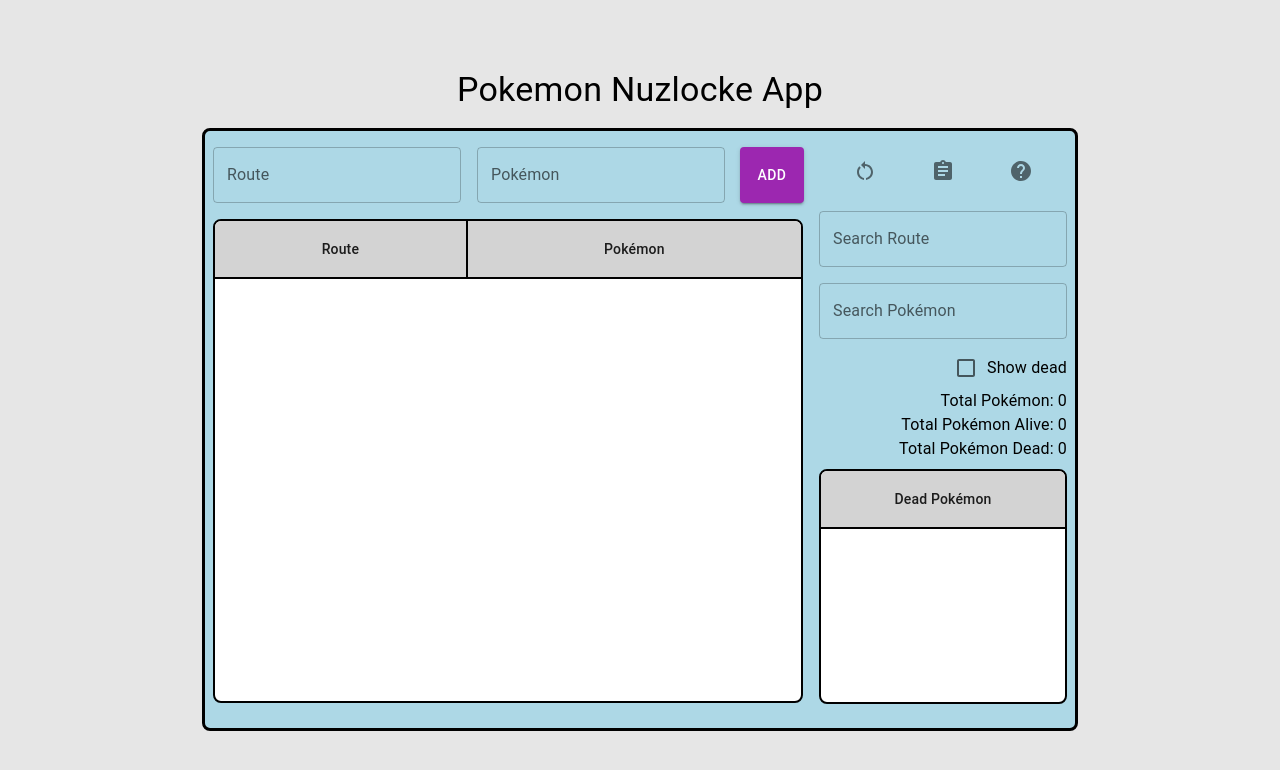
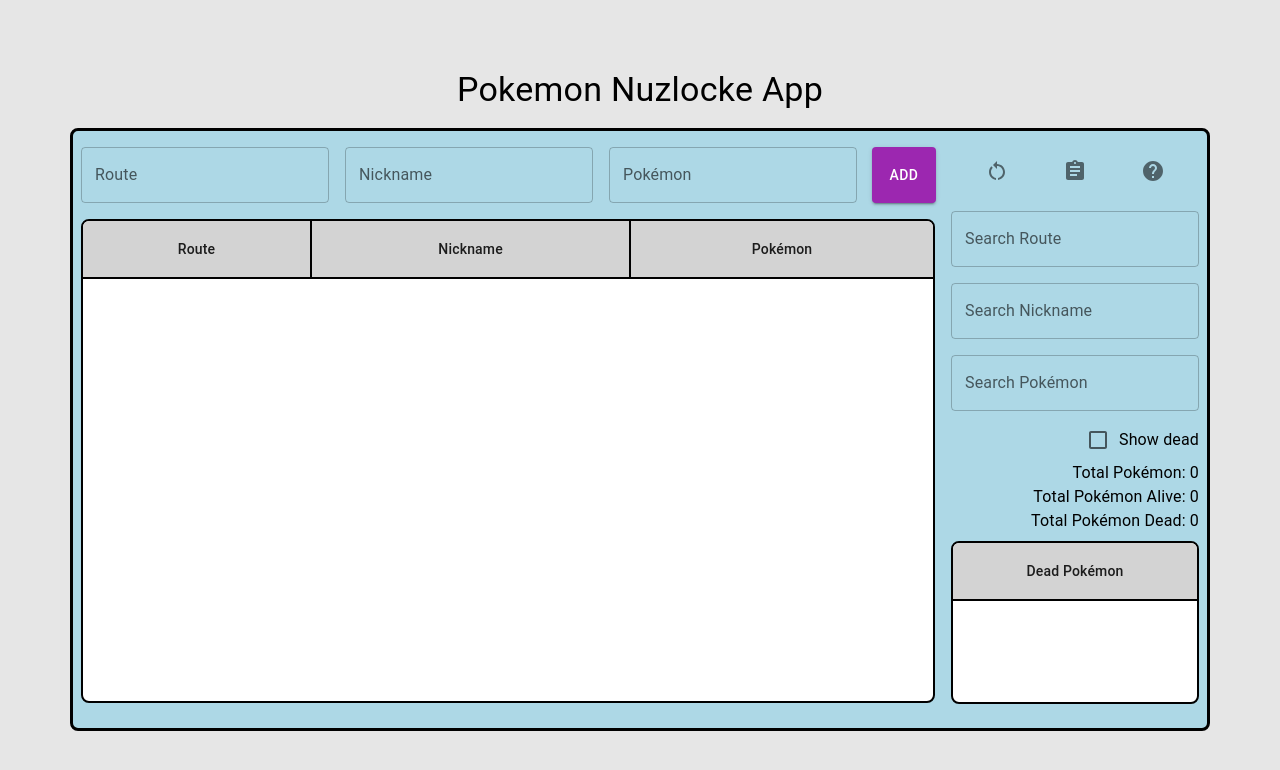
Before and after one commit to nraynes/nuzlocke-app, a React (Create React App) app: page / in a window 1280 px wide. Shown: the top 770 px of the page. Built offline with nearby package versions, Linux system fonts and the light colour scheme.

Commit message:
added nickname field

```diff
--- a/src/NuzlockeTracker.jsx
+++ b/src/NuzlockeTracker.jsx
@@ -37,11 +37,14 @@
   const deadPokemon = ([...cookieData].filter((item) => {if (item.dead) return item}))
   const [editing, setEditing] = useState(null);
   const routeRef = useRef();
+  const nicknameRef = useRef();
   const pokemonRef = useRef();
   const routeSearchRef = useRef();
+  const nicknameSearchRef = useRef();
   const pokemonSearchRef = useRef();
   const showDeadRef = useRef();
   const routeEditRef = useRef();
+  const nicknameEditRef = useRef();
   const pokemonEditRef = useRef();
   const expiration = addTime({ days: 30 })
 
@@ -72,19 +75,22 @@
 
   const headers = [
     'Route',
+    'Nickname',
     'Pokémon',
   ];
 
-  const addRow = (route, pokemon) => {
+  const addRow = (route, nickname, pokemon) => {
     const newData = [...data];
     newData.push({
       index: data[data.length-1] ? data[data.length-1].index + 1 : 0,
       dead: false,
       route,
       pokemon,
+      nickname,
     })
     routeRef.current.value = '';
     pokemonRef.current.value = '';
+    nicknameRef.current.value = '';
     setCookie(cookieName, newData, expiration);
     setData(newData);
   }
@@ -113,13 +119,16 @@
     if (theData) {
       const newData = theData.filter((item) => {
         const itemRoute = (item.route).toLowerCase();
+        const itemNickname = (item.nickname).toLowerCase();
         const itemPokemon = (item.pokemon).toLowerCase();
         const routeVal = (routeSearchRef.current.value).toLowerCase();
+        const nicknameVal = (nicknameSearchRef.current.value).toLowerCase();
         const pokemonVal = (pokemonSearchRef.current.value).toLowerCase();
         const matchedRoute = !routeVal || (routeVal && itemRoute.match(routeVal))
+        const matchedNickname = !nicknameVal || (nicknameVal && itemNickname.match(nicknameVal))
         const matchedPokemon = !pokemonVal || (pokemonVal && itemPokemon.match(pokemonVal))
-        const nothingTyped = !routeVal && !pokemonVal;
-        if ((matchedRoute && matchedPokemon) || nothingTyped) {
+        const nothingTyped = !routeVal && !nicknameVal && !pokemonVal;
+        if ((matchedRoute && matchedPokemon && matchedNickname) || nothingTyped) {
           if (!showDeadRef.current.checked || (showDeadRef.current.checked && item.dead)) {
             return item;
           }
@@ -131,6 +140,7 @@
 
   const editRow = (row) => {
     const newRoute = routeEditRef.current && routeEditRef.current.value;
+    const newNickname = nicknameEditRef.current && nicknameEditRef.current.value;
     const newPokemon = pokemonEditRef.current && pokemonEditRef.current.value;
     const newData = cookieData.map((item) => {
       if (item.index === row.index) {
@@ -139,6 +149,7 @@
           dead: row.dead,
           route: newRoute ? newRoute : item.route,
           pokemon: newPokemon ? newPokemon : item.pokemon,
+          nickname: newNickname ? newNickname : item.nickname,
         }
       }
       return item;
@@ -210,8 +221,9 @@
           }}
         >
           <TextField sx={{ mx: '0.5em', width: '100%' }} inputRef={routeRef} label="Route" />
+          <TextField sx={{ mx: '0.5em', width: '100%' }} inputRef={nicknameRef} label="Nickname" />
           <TextField sx={{ mx: '0.5em', width: '100%' }} inputRef={pokemonRef} label="Pokémon" />
-          <Button type="submit" onClick={(e) => {e.preventDefault(); addRow(routeRef.current.value, pokemonRef.current.value)}} variant="contained" color="secondary" sx={{ mx: '0.5em', width: 'max-content' }}>Add</Button>
+          <Button type="submit" onClick={(e) => {e.preventDefault(); addRow(routeRef.current.value, nicknameRef.current.value, pokemonRef.current.value)}} variant="contained" color="secondary" sx={{ mx: '0.5em', width: 'max-content' }}>Add</Button>
         </Box>
         <TableContainer
           id="Nuzlocke-Table"
@@ -254,6 +266,29 @@
                           }}
                         >
                           {item.route}
+                        </Typography>
+                      )}
+                  </TableCell>
+                  <TableCell
+                    key={`cell_${Math.floor(Math.random() * 100)}_${i}_1`}
+                    sx={{
+                      borderRight: '1px solid gray',
+                      borderLeft: '1px solid gray',
+                      width: '10em',
+                      overFlow: 'scroll',
+                    }}
+                  >
+                    {editing === item.index
+                      ? (
+                        <TextField variant="standard" inputRef={nicknameEditRef} defaultValue={item.nickname} />
+                      )
+                      : (
+                        <Typography
+                          sx={{
+                            overflowWrap: 'break-word',
+                          }}
+                        >
+                          {item.nickname}
                         </Typography>
                       )}
                   </TableCell>
@@ -412,6 +447,7 @@
           {renderMenu()}
         </Menu>
         <TextField sx={{ my: '0.5em' }} inputRef={routeSearchRef} label="Search Route" onChange={search} />
+        <TextField sx={{ my: '0.5em' }} inputRef={nicknameSearchRef} label="Search Nickname" onChange={search} />
         <TextField sx={{ my: '0.5em' }} inputRef={pokemonSearchRef} label="Search Pokémon" onChange={search} />
         <Box sx={{ width: '100%', display: 'flex', alignItems: 'center', justifyContent: 'flex-end' }}><Checkbox inputRef={showDeadRef} onChange={search} /><Typography>Show dead</Typography></Box>
         <Box sx={{ width: '100%', display: 'flex', justifyContent: 'flex-end', alignItems: 'flex-end' }}><Typography>{`Total Pokémon: ${cookieData.length}`}</Typography></Box>
@@ -422,7 +458,7 @@
             id="Dead-Pokemon_Table"
             sx={{
               width: 'auto',
-              height: '14.4em',
+              height: '9.9em',
               backgroundColor: 'white',
               mt: '0.5em',
               mb: '1em',
@@ -439,7 +475,7 @@
               <TableBody>
                 {deadPokemon.map((item, i) => (
                   <TableRow key={`row_two_${Math.floor(Math.random() * 100)}_${i}`}>
-                    <TableCell key={`cell_two_${Math.floor(Math.random() * 100)}_${i}`}><Box sx={{ display: 'flex', justifyContent: 'center', alignItems: 'center' }}>{item.pokemon}</Box></TableCell>
+                    <TableCell key={`cell_two_${Math.floor(Math.random() * 100)}_${i}`}><Box sx={{ display: 'flex', justifyContent: 'center', alignItems: 'center' }}>{item.nickname}</Box></TableCell>
                   </TableRow>
                 ))}
               </TableBody>
```
